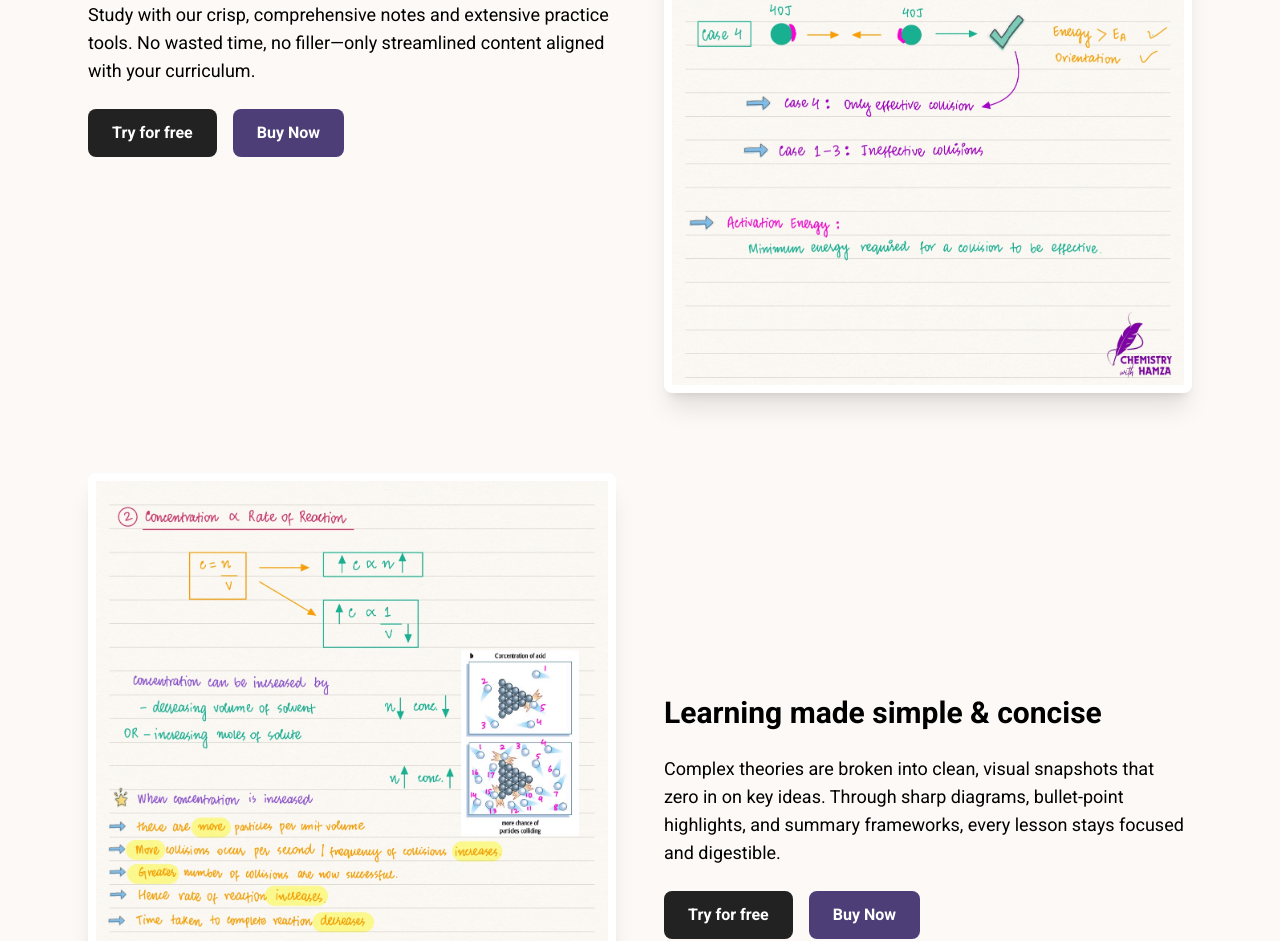
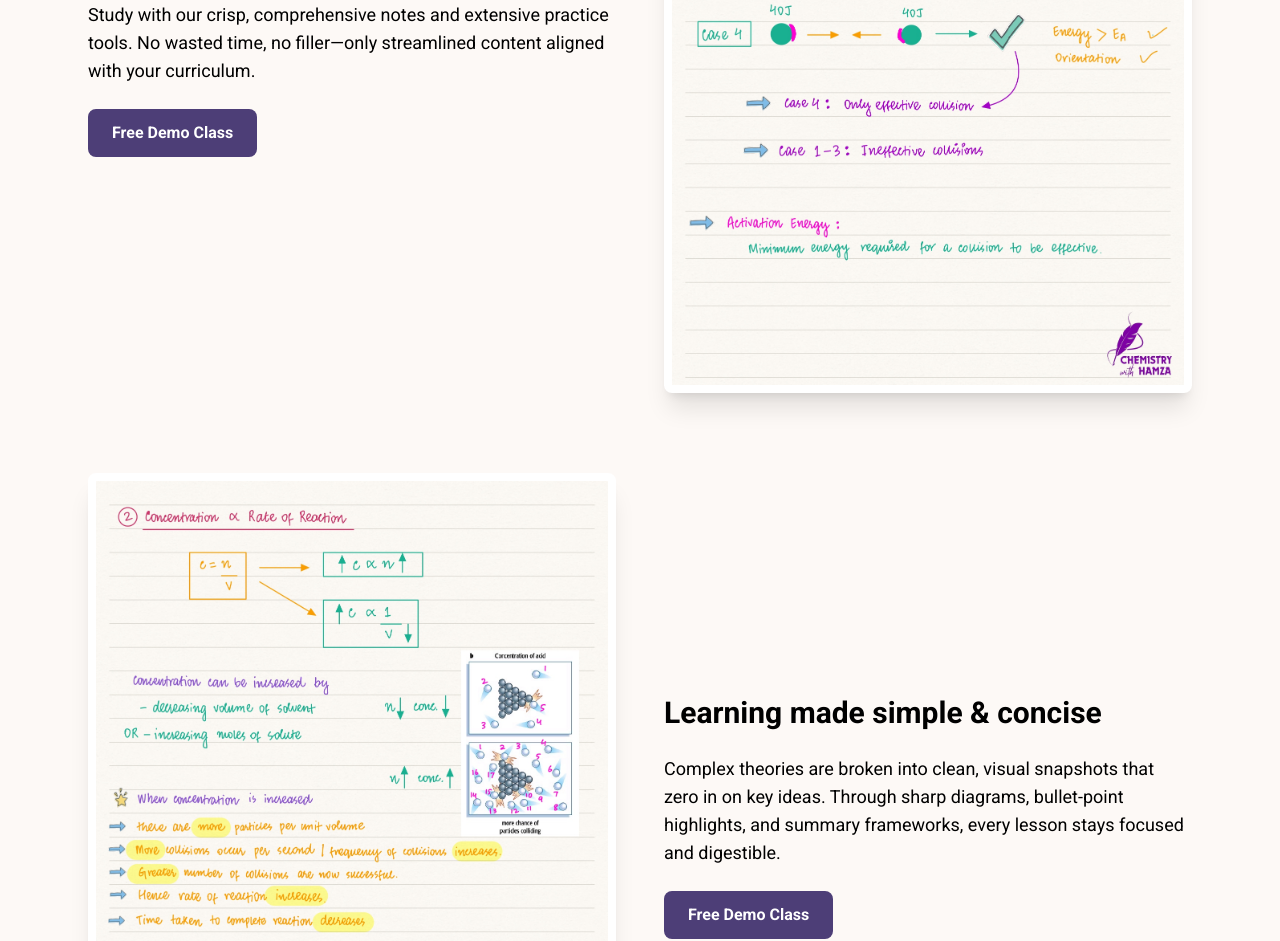
Before and after one commit to muazarif12/rootsacademy, a React (Create React App) app: page /chemistry in a window 1280 px wide. Shown: the part 631-1572 px from the top of the page. Built offline with nearby package versions, Linux system fonts and the light colour scheme; a web font is replaced by a local one.

Commit message:
Subject Pages changes

```diff
--- a/src/components/BIologyPage.js
+++ b/src/components/BIologyPage.js
@@ -33,16 +33,10 @@ const BiologyPage = ({ trial = false, purchase = false }) => {
             </p>
             <div className="flex space-x-4">
               <Link
-                to="/try-biology-free"
-                className="px-6 py-3 bg-[#222222] text-white font-semibold rounded-lg hover:bg-gray-800 transition"
-              >
-                Try for free
-              </Link>
-              <Link
-                to="/buy-biology"
+                to="/register"
                 className="px-6 py-3 bg-[#4D3E77] text-white font-semibold rounded-lg hover:bg-[#3A2D5A] transition"
               >
-                Buy Now
+                Free Demo Class
               </Link>
             </div>
           </div>
@@ -72,16 +66,10 @@ const BiologyPage = ({ trial = false, purchase = false }) => {
             </p>
             <div className="flex space-x-4">
               <Link
-                to="/try-biology-free"
-                className="px-6 py-3 bg-[#222222] text-white font-semibold rounded-lg hover:bg-gray-800 transition"
-              >
-                Try for free
-              </Link>
-              <Link
-                to="/buy-biology"
+                to="/register"
                 className="px-6 py-3 bg-[#4D3E77] text-white font-semibold rounded-lg hover:bg-[#3A2D5A] transition"
               >
-                Buy Now
+                Free Demo Class
               </Link>
             </div>
           </div>
@@ -96,16 +84,10 @@ const BiologyPage = ({ trial = false, purchase = false }) => {
             </p>
             <div className="flex space-x-4">
               <Link
-                to="/try-biology-free"
-                className="px-6 py-3 bg-[#222222] text-white font-semibold rounded-lg hover:bg-gray-800 transition"
-              >
-                Try for free
-              </Link>
-              <Link
-                to="/buy-biology"
+                to="/register"
                 className="px-6 py-3 bg-[#4D3E77] text-white font-semibold rounded-lg hover:bg-[#3A2D5A] transition"
               >
-                Buy Now
+                Free Demo Class
               </Link>
             </div>
           </div>
@@ -136,16 +118,10 @@ const BiologyPage = ({ trial = false, purchase = false }) => {
             </p>
             <div className="flex space-x-4">
               <Link
-                to="/try-biology-free"
-                className="px-6 py-3 bg-[#222222] text-white font-semibold rounded-lg hover:bg-gray-800 transition"
-              >
-                Try for free
-              </Link>
-              <Link
-                to="/buy-biology"
+                to="/register"
                 className="px-6 py-3 bg-[#4D3E77] text-white font-semibold rounded-lg hover:bg-[#3A2D5A] transition"
               >
-                Buy Now
+                Free Demo Class
               </Link>
             </div>
           </div>
@@ -162,7 +138,7 @@ const BiologyPage = ({ trial = false, purchase = false }) => {
             </p>
             <div className="flex space-x-4">
               <Link
-                to="/try-biology-free"
+                to="/register"
                 className="px-6 py-3 bg-[#222222] text-white font-semibold rounded-lg hover:bg-gray-800 transition"
               >
                 Try for free
--- a/src/components/ChemistryPage.js
+++ b/src/components/ChemistryPage.js
@@ -35,17 +35,12 @@ const ChemistryPage = ({ trial = false, purchase = false }) => {
             </p>
             <div className="flex space-x-4">
               <Link
-                to="/try-biology-free"
-                className="px-6 py-3 bg-[#222222] text-white font-semibold rounded-lg hover:bg-gray-800 transition"
-              >
-                Try for free
-              </Link>
-              <Link
-                to="/buy-biology"
+                to="/register"
                 className="px-6 py-3 bg-[#4D3E77] text-white font-semibold rounded-lg hover:bg-[#3A2D5A] transition"
               >
-                Buy Now
+                Free Demo Class
               </Link>
+
             </div>
           </div>
           <div className="rounded-lg shadow-xl overflow-hidden border-8 border-white bg-white">
@@ -75,16 +70,10 @@ const ChemistryPage = ({ trial = false, purchase = false }) => {
             </p>
             <div className="flex space-x-4">
               <Link
-                to="/try-biology-free"
-                className="px-6 py-3 bg-[#222222] text-white font-semibold rounded-lg hover:bg-gray-800 transition"
-              >
-                Try for free
-              </Link>
-              <Link
-                to="/buy-biology"
+                to="/register"
                 className="px-6 py-3 bg-[#4D3E77] text-white font-semibold rounded-lg hover:bg-[#3A2D5A] transition"
               >
-                Buy Now
+                Free Demo Class
               </Link>
             </div>
           </div>
@@ -99,16 +88,10 @@ const ChemistryPage = ({ trial = false, purchase = false }) => {
             </p>
             <div className="flex space-x-4">
               <Link
-                to="/try-biology-free"
-                className="px-6 py-3 bg-[#222222] text-white font-semibold rounded-lg hover:bg-gray-800 transition"
-              >
-                Try for free
-              </Link>
-              <Link
-                to="/buy-biology"
+                to="/register"
                 className="px-6 py-3 bg-[#4D3E77] text-white font-semibold rounded-lg hover:bg-[#3A2D5A] transition"
               >
-                Buy Now
+                Free Demo Class
               </Link>
             </div>
           </div>
@@ -139,16 +122,10 @@ const ChemistryPage = ({ trial = false, purchase = false }) => {
             </p>
             <div className="flex space-x-4">
               <Link
-                to="/try-biology-free"
-                className="px-6 py-3 bg-[#222222] text-white font-semibold rounded-lg hover:bg-gray-800 transition"
-              >
-                Try for free
-              </Link>
-              <Link
-                to="/buy-biology"
+                to="/register"
                 className="px-6 py-3 bg-[#4D3E77] text-white font-semibold rounded-lg hover:bg-[#3A2D5A] transition"
               >
-                Buy Now
+                Free Demo Class
               </Link>
             </div>
           </div>
--- a/src/components/ComputerSciencePage.js
+++ b/src/components/ComputerSciencePage.js
@@ -34,16 +34,10 @@ const ComputerSciencePage = ({ trial = false, purchase = false }) => {
             </p>
             <div className="flex space-x-4">
               <Link
-                to="/try-biology-free"
-                className="px-6 py-3 bg-[#222222] text-white font-semibold rounded-lg hover:bg-gray-800 transition"
-              >
-                Try for free
-              </Link>
-              <Link
-                to="/buy-biology"
+                to="/register"
                 className="px-6 py-3 bg-[#4D3E77] text-white font-semibold rounded-lg hover:bg-[#3A2D5A] transition"
               >
-                Buy Now
+                Free Demo Class
               </Link>
             </div>
           </div>
@@ -74,16 +68,10 @@ const ComputerSciencePage = ({ trial = false, purchase = false }) => {
             </p>
             <div className="flex space-x-4">
               <Link
-                to="/try-biology-free"
-                className="px-6 py-3 bg-[#222222] text-white font-semibold rounded-lg hover:bg-gray-800 transition"
-              >
-                Try for free
-              </Link>
-              <Link
-                to="/buy-biology"
+                to="/register"
                 className="px-6 py-3 bg-[#4D3E77] text-white font-semibold rounded-lg hover:bg-[#3A2D5A] transition"
               >
-                Buy Now
+                Free Demo Class
               </Link>
             </div>
           </div>
@@ -98,16 +86,10 @@ const ComputerSciencePage = ({ trial = false, purchase = false }) => {
             </p>
             <div className="flex space-x-4">
               <Link
-                to="/try-biology-free"
-                className="px-6 py-3 bg-[#222222] text-white font-semibold rounded-lg hover:bg-gray-800 transition"
-              >
-                Try for free
-              </Link>
-              <Link
-                to="/buy-biology"
+                to="/register"
                 className="px-6 py-3 bg-[#4D3E77] text-white font-semibold rounded-lg hover:bg-[#3A2D5A] transition"
               >
-                Buy Now
+                Free Demo Class
               </Link>
             </div>
           </div>
@@ -138,16 +120,10 @@ const ComputerSciencePage = ({ trial = false, purchase = false }) => {
             </p>
             <div className="flex space-x-4">
               <Link
-                to="/try-biology-free"
-                className="px-6 py-3 bg-[#222222] text-white font-semibold rounded-lg hover:bg-gray-800 transition"
-              >
-                Try for free
-              </Link>
-              <Link
-                to="/buy-biology"
+                to="/register"
                 className="px-6 py-3 bg-[#4D3E77] text-white font-semibold rounded-lg hover:bg-[#3A2D5A] transition"
               >
-                Buy Now
+                Free Demo Class
               </Link>
             </div>
           </div>
@@ -164,7 +140,7 @@ const ComputerSciencePage = ({ trial = false, purchase = false }) => {
             </p>
             <div className="flex space-x-4">
               <Link
-                to="/try-biology-free"
+                to="/register"
                 className="px-6 py-3 bg-[#222222] text-white font-semibold rounded-lg hover:bg-gray-800 transition"
               >
                 Try for free
--- a/src/components/MathematicsPage.js
+++ b/src/components/MathematicsPage.js
@@ -33,16 +33,10 @@ const MathematicsPage = ({ trial = false, purchase = false }) => {
             </p>
             <div className="flex space-x-4">
               <Link
-                to="/try-biology-free"
-                className="px-6 py-3 bg-[#222222] text-white font-semibold rounded-lg hover:bg-gray-800 transition"
-              >
-                Try for free
-              </Link>
-              <Link
-                to="/buy-biology"
+                to="/register"
                 className="px-6 py-3 bg-[#4D3E77] text-white font-semibold rounded-lg hover:bg-[#3A2D5A] transition"
               >
-                Buy Now
+                Free Demo Class
               </Link>
             </div>
           </div>
@@ -73,16 +67,10 @@ const MathematicsPage = ({ trial = false, purchase = false }) => {
             </p>
             <div className="flex space-x-4">
               <Link
-                to="/try-biology-free"
-                className="px-6 py-3 bg-[#222222] text-white font-semibold rounded-lg hover:bg-gray-800 transition"
-              >
-                Try for free
-              </Link>
-              <Link
-                to="/buy-biology"
+                to="/register"
                 className="px-6 py-3 bg-[#4D3E77] text-white font-semibold rounded-lg hover:bg-[#3A2D5A] transition"
               >
-                Buy Now
+                Free Demo Class
               </Link>
             </div>
           </div>
@@ -97,16 +85,10 @@ const MathematicsPage = ({ trial = false, purchase = false }) => {
             </p>
             <div className="flex space-x-4">
               <Link
-                to="/try-biology-free"
-                className="px-6 py-3 bg-[#222222] text-white font-semibold rounded-lg hover:bg-gray-800 transition"
-              >
-                Try for free
-              </Link>
-              <Link
-                to="/buy-biology"
+                to="/register"
                 className="px-6 py-3 bg-[#4D3E77] text-white font-semibold rounded-lg hover:bg-[#3A2D5A] transition"
               >
-                Buy Now
+                Free Demo Class
               </Link>
             </div>
           </div>
@@ -137,16 +119,10 @@ const MathematicsPage = ({ trial = false, purchase = false }) => {
             </p>
             <div className="flex space-x-4">
               <Link
-                to="/try-biology-free"
-                className="px-6 py-3 bg-[#222222] text-white font-semibold rounded-lg hover:bg-gray-800 transition"
-              >
-                Try for free
-              </Link>
-              <Link
-                to="/buy-biology"
+                to="/register"
                 className="px-6 py-3 bg-[#4D3E77] text-white font-semibold rounded-lg hover:bg-[#3A2D5A] transition"
               >
-                Buy Now
+                Free Demo Class
               </Link>
             </div>
           </div>
@@ -163,7 +139,7 @@ const MathematicsPage = ({ trial = false, purchase = false }) => {
             </p>
             <div className="flex space-x-4">
               <Link
-                to="/try-biology-free"
+                to="/register"
                 className="px-6 py-3 bg-[#222222] text-white font-semibold rounded-lg hover:bg-gray-800 transition"
               >
                 Try for free
--- a/src/components/PhysicsPage.js
+++ b/src/components/PhysicsPage.js
@@ -32,16 +32,10 @@ const PhysicsPage = ({ trial = false, purchase = false }) => {
             </p>
             <div className="flex space-x-4">
               <Link
-                to="/try-biology-free"
-                className="px-6 py-3 bg-[#222222] text-white font-semibold rounded-lg hover:bg-gray-800 transition"
-              >
-                Try for free
-              </Link>
-              <Link
-                to="/buy-biology"
+                to="/register"
                 className="px-6 py-3 bg-[#4D3E77] text-white font-semibold rounded-lg hover:bg-[#3A2D5A] transition"
               >
-                Buy Now
+                Free Demo Class
               </Link>
             </div>
           </div>
@@ -72,16 +66,10 @@ const PhysicsPage = ({ trial = false, purchase = false }) => {
             </p>
             <div className="flex space-x-4">
               <Link
-                to="/try-biology-free"
-                className="px-6 py-3 bg-[#222222] text-white font-semibold rounded-lg hover:bg-gray-800 transition"
-              >
-                Try for free
-              </Link>
-              <Link
-                to="/buy-biology"
+                to="/register"
                 className="px-6 py-3 bg-[#4D3E77] text-white font-semibold rounded-lg hover:bg-[#3A2D5A] transition"
               >
-                Buy Now
+                Free Demo Class
               </Link>
             </div>
           </div>
@@ -96,16 +84,10 @@ const PhysicsPage = ({ trial = false, purchase = false }) => {
             </p>
             <div className="flex space-x-4">
               <Link
-                to="/try-biology-free"
-                className="px-6 py-3 bg-[#222222] text-white font-semibold rounded-lg hover:bg-gray-800 transition"
-              >
-                Try for free
-              </Link>
-              <Link
-                to="/buy-biology"
+                to="/register"
                 className="px-6 py-3 bg-[#4D3E77] text-white font-semibold rounded-lg hover:bg-[#3A2D5A] transition"
               >
-                Buy Now
+                Free Demo Class
               </Link>
             </div>
           </div>
@@ -136,16 +118,10 @@ const PhysicsPage = ({ trial = false, purchase = false }) => {
             </p>
             <div className="flex space-x-4">
               <Link
-                to="/try-biology-free"
-                className="px-6 py-3 bg-[#222222] text-white font-semibold rounded-lg hover:bg-gray-800 transition"
-              >
-                Try for free
-              </Link>
-              <Link
-                to="/buy-biology"
+                to="/register"
                 className="px-6 py-3 bg-[#4D3E77] text-white font-semibold rounded-lg hover:bg-[#3A2D5A] transition"
               >
-                Buy Now
+                Free Demo Class
               </Link>
             </div>
           </div>
@@ -162,7 +138,7 @@ const PhysicsPage = ({ trial = false, purchase = false }) => {
             </p>
             <div className="flex space-x-4">
               <Link
-                to="/try-biology-free"
+                to="/register"
                 className="px-6 py-3 bg-[#222222] text-white font-semibold rounded-lg hover:bg-gray-800 transition"
               >
                 Try for free
```
Lines whose indentation alone changed are shown as unchanged.
